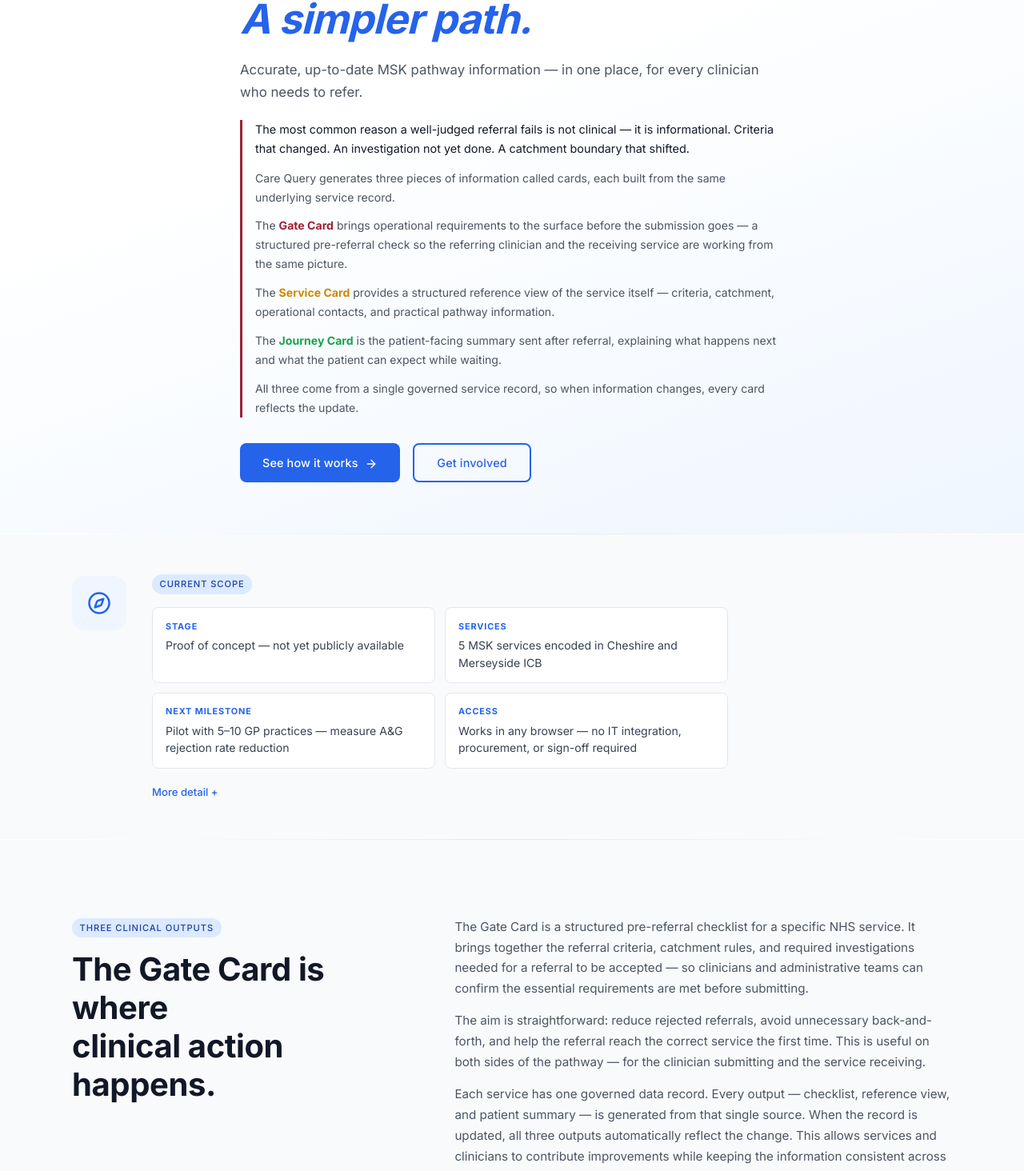
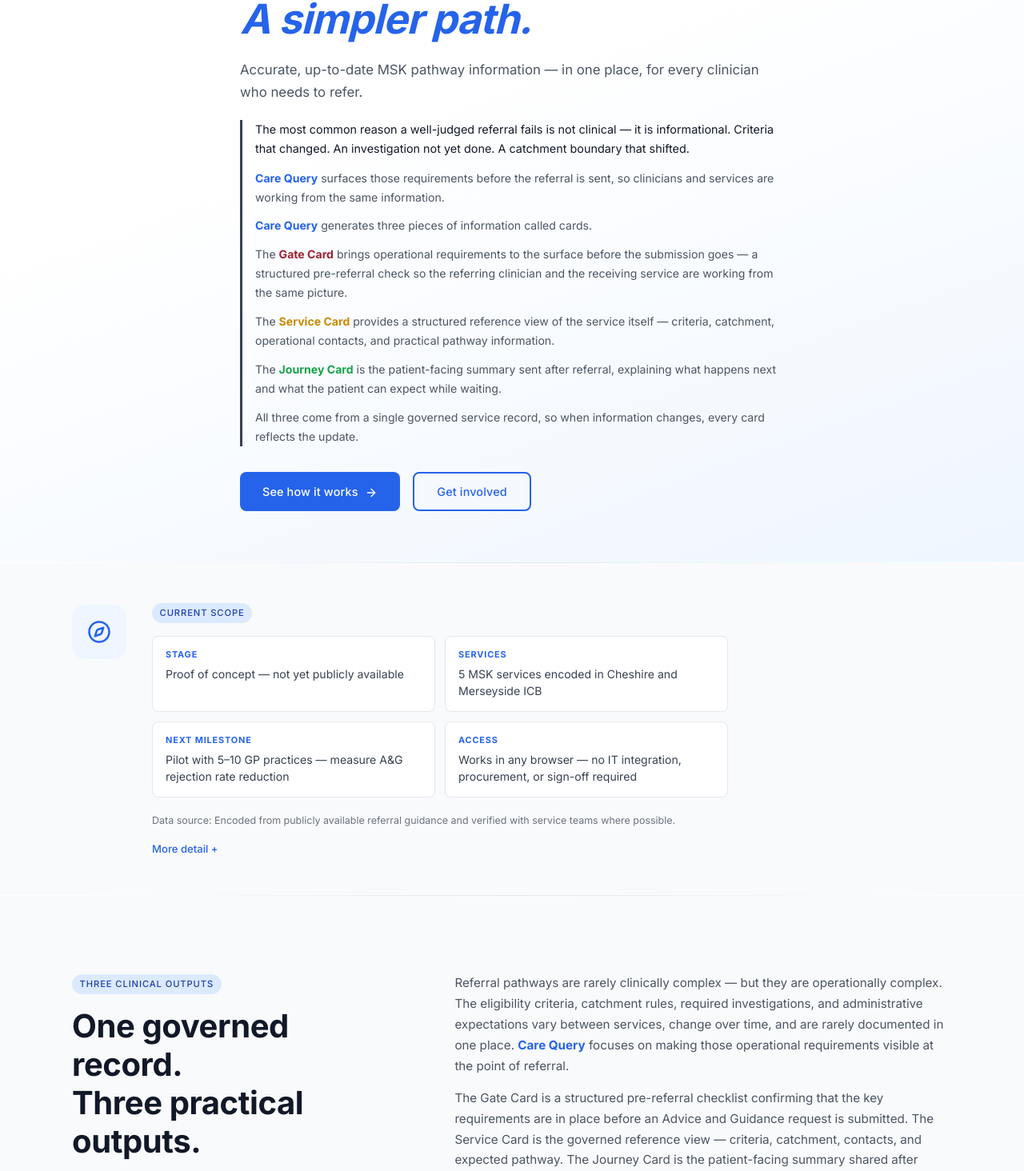
Before and after one commit to IntellTechSolutions/carequery-live-final, a React (Vite) app: page / in a window 1280 px wide. Shown: the part 261-1725 px from the top of the page at 80% size. Built offline with nearby package versions, Linux system fonts and the light colour scheme.

Commit message:
Update App.jsx

```diff
--- a/src/App.jsx
+++ b/src/App.jsx
@@ -82,6 +82,7 @@
         .step-number { font-family: 'Inter', sans-serif; font-weight: 700; font-size: 3rem; color: #dbeafe; line-height: 1; }
         .input-field { font-family: 'Inter', sans-serif; width: 100%; padding: 0.75rem 1rem; border: 1px solid #d1d5db; border-radius: 8px; font-size: 0.9rem; outline: none; background: #fff; transition: border-color 0.2s, box-shadow 0.2s; }
         .input-field:focus { border-color: #3b82f6; box-shadow: 0 0 0 3px rgba(59,130,246,0.15); }
+        .brand { color: #2563eb; font-weight: 700; }
         @media (max-width: 768px) {
           .hero-grid { grid-template-columns: 1fr !important; }
           .three-col { grid-template-columns: 1fr !important; }
@@ -139,12 +140,15 @@
             <p className="body-text" style={{ fontSize: '1.05rem', lineHeight: 1.7, color: '#4b5563', marginBottom: '1.25rem', fontWeight: 400 }}>
               Accurate, up-to-date MSK pathway information — in one place, for every clinician who needs to refer.
             </p>
-            <div style={{ borderLeft: '3px solid #9b2335', paddingLeft: '1rem', marginBottom: '2rem', display: 'flex', flexDirection: 'column', gap: '0.75rem' }}>
+            <div style={{ borderLeft: '3px solid #374151', paddingLeft: '1rem', marginBottom: '2rem', display: 'flex', flexDirection: 'column', gap: '0.75rem' }}>
               <p className="body-text" style={{ fontSize: '0.9rem', lineHeight: 1.7, color: '#111827', fontWeight: 400 }}>
                 The most common reason a well-judged referral fails is not clinical — it is informational. Criteria that changed. An investigation not yet done. A catchment boundary that shifted.
               </p>
               <p className="body-text" style={{ fontSize: '0.88rem', lineHeight: 1.7, color: '#4b5563', fontWeight: 400 }}>
-                Care Query generates three pieces of information called cards, each built from the same underlying service record.
+                <span className="brand">Care Query</span> surfaces those requirements before the referral is sent, so clinicians and services are working from the same information.
+              </p>
+              <p className="body-text" style={{ fontSize: '0.88rem', lineHeight: 1.7, color: '#4b5563', fontWeight: 400 }}>
+                <span className="brand">Care Query</span> generates three pieces of information called cards.
               </p>
               <p className="body-text" style={{ fontSize: '0.88rem', lineHeight: 1.7, color: '#4b5563', fontWeight: 400 }}>
                 The <strong style={{ color: '#9b2335' }}>Gate Card</strong> brings operational requirements to the surface before the submission goes — a structured pre-referral check so the referring clinician and the receiving service are working from the same picture.
@@ -195,6 +199,9 @@
                 </div>
               ))}
             </div>
+            <p className="body-text" style={{ fontSize: '0.78rem', color: '#6b7280', fontWeight: 400, marginBottom: '1rem', lineHeight: 1.5 }}>
+              Data source: Encoded from publicly available referral guidance and verified with service teams where possible.
+            </p>
             <button
               onClick={() => setScopeOpen(!scopeOpen)}
               style={{ background: 'none', border: 'none', cursor: 'pointer', display: 'flex', alignItems: 'center', gap: '0.4rem', padding: '0', marginBottom: scopeOpen ? '1.25rem' : 0 }}
@@ -228,18 +235,18 @@
             <div>
               <span className="tag tag-blue" style={{ marginBottom: '1rem', display: 'inline-block' }}>Three Clinical Outputs</span>
               <h2 className="heading" style={{ fontSize: 'clamp(1.8rem, 4vw, 2.5rem)', lineHeight: 1.2, color: '#111827', letterSpacing: '-0.01em' }}>
-                The Gate Card is where<br />clinical action happens.
+                One governed record.<br />Three practical outputs.
               </h2>
             </div>
             <div style={{ display: 'flex', flexDirection: 'column', gap: '0.9rem' }}>
               <p className="body-text" style={{ fontSize: '0.95rem', lineHeight: 1.7, color: '#4b5563', fontWeight: 400 }}>
-                The Gate Card is a structured pre-referral checklist for a specific NHS service. It brings together the referral criteria, catchment rules, and required investigations needed for a referral to be accepted — so clinicians and administrative teams can confirm the essential requirements are met before submitting.
+                Referral pathways are rarely clinically complex — but they are operationally complex. The eligibility criteria, catchment rules, required investigations, and administrative expectations vary between services, change over time, and are rarely documented in one place. <span className="brand">Care Query</span> focuses on making those operational requirements visible at the point of referral.
               </p>
               <p className="body-text" style={{ fontSize: '0.95rem', lineHeight: 1.7, color: '#4b5563', fontWeight: 400 }}>
-                The aim is straightforward: reduce rejected referrals, avoid unnecessary back-and-forth, and help the referral reach the correct service the first time. This is useful on both sides of the pathway — for the clinician submitting and the service receiving.
+                The Gate Card is a structured pre-referral checklist confirming that the key requirements are in place before an Advice and Guidance request is submitted. The Service Card is the governed reference view — criteria, catchment, contacts, and expected pathway. The Journey Card is the patient-facing summary shared after referral.
               </p>
               <p className="body-text" style={{ fontSize: '0.95rem', lineHeight: 1.7, color: '#4b5563', fontWeight: 400 }}>
-                Each service has one governed data record. Every output — checklist, reference view, and patient summary — is generated from that single source. When the record is updated, all three outputs automatically reflect the change. This allows services and clinicians to contribute improvements while keeping the information consistent across the pathway.
+                Each service has one governed data record. Every output — checklist, reference view, and patient summary — is generated from that single source. When the record is updated, all three outputs automatically reflect the change.
               </p>
             </div>
           </div>
@@ -252,7 +259,7 @@
               tagClass: 'tag-burgundy',
               tagLabel: 'Primary output — GPs · Physician Associates · Paramedics · ACPs · FCPs',
               borderColor: '#9b2335',
-              summary: 'A&G is mandatory from 1 April 2026. The £20 per-request payment is gone. A returned submission now costs time without compensation. The Gate Card is your pre-flight check — a structured checklist confirming the administrative and pathway requirements are in place before the submission leaves the practice. Not another task. Protection from the most preventable failure in the referral process.',
+              summary: 'With A&G mandatory from 1 April 2026, returned submissions create additional work for practices without adding value to patient care. The Gate Card is a structured pre-referral check — confirming the administrative and pathway requirements are in place before the submission leaves the practice. Not another task. Protection from the most preventable failure in the referral process.',
               detail: (
                 <>
                   <p className="body-text" style={{ fontSize: '0.9rem', lineHeight: 1.7, color: '#4b5563', fontWeight: 400, marginBottom: '1.25rem' }}>
@@ -484,7 +491,10 @@
                 Simple by design.<br />No black box, no AI, no guesswork.
               </h2>
               <p className="body-text" style={{ fontSize: '0.95rem', lineHeight: 1.7, color: '#4b5563', fontWeight: 400, marginBottom: '0.75rem' }}>
-                <strong>For practice staff:</strong> Care Query runs in a browser tab. No installation, no IT request, no login, no integration with your clinical system required. Open it, use it, close it.
+                NHS referral pathways are operationally complex but rarely documented in a structured, machine-readable way. <span className="brand">Care Query</span> encodes that information into a single governed record per service — making it available at the point of referral in a consistent, auditable format.
+              </p>
+              <p className="body-text" style={{ fontSize: '0.95rem', lineHeight: 1.7, color: '#4b5563', fontWeight: 400, marginBottom: '0.75rem' }}>
+                <strong>For practice staff:</strong> <span className="brand">Care Query</span> runs in a browser tab. No installation, no IT request, no login, no integration with your clinical system required. Open it, use it, close it.
               </p>
               <p className="body-text" style={{ fontSize: '0.95rem', lineHeight: 1.7, color: '#4b5563', fontWeight: 400 }}>
                 <strong>For commissioners and clinical leads:</strong> The tool reads a single structured data file and renders outputs from it. What you see is exactly what is in that file — no inference, no AI in the routing logic, nothing probabilistic. If a gate appears on a checklist, it is because a named steward put it there. Every output is auditable back to its source.
@@ -517,7 +527,7 @@
                 step: '01',
                 title: 'Governed Data Source',
                 body: 'A single service-records.json file is the source of truth. Each service record contains identity, referral gates, operational signals, and governance metadata. Records are DRAFT until a steward manually verifies and publishes.',
-                pills: ['JSON', 'Kebab-case contract', 'DRAFT / PUBLISHED states'],
+                pills: ['JSON', 'Structured JSON schema', 'DRAFT / PUBLISHED states'],
               },
               {
                 step: '02',
@@ -568,13 +578,13 @@
                 Your judgment.<br />Our structure.
               </h2>
               <p className="body-text" style={{ fontSize: '0.9rem', lineHeight: 1.7, color: '#4b5563', fontWeight: 400, marginBottom: '0.75rem' }}>
-                Clinical judgment comes from you — built over years of training and practice. Care Query does not second-guess it. What it does is make sure the administrative groundwork is solid before the submission leaves, so that your referral decision reaches the service it was meant for.
+                Clinical judgment comes from you — built over years of training and practice. <span className="brand">Care Query</span> does not second-guess it. What it does is make sure the administrative groundwork is solid before the submission leaves, so that your referral decision reaches the service it was meant for.
               </p>
               <p className="body-text" style={{ fontSize: '0.9rem', lineHeight: 1.7, color: '#4b5563', fontWeight: 400, marginBottom: '0.75rem' }}>
-                The Gate Card surfaces criteria, catchment, and investigation requirements. You confirm what applies. The software records it. Nothing in the tool interprets symptoms, recommends a course of action, or suggests a diagnosis. It is an information layer — yours to use, on your terms.
+                <span className="brand">Care Query</span> does not provide diagnosis, triage, or clinical decision support. This lies in the hands of clinicians. The Gate Card surfaces criteria, catchment, and investigation requirements. You confirm what applies. The software records it.
               </p>
               <p className="body-text" style={{ fontSize: '0.9rem', lineHeight: 1.7, color: '#4b5563', fontWeight: 400 }}>
-                Care Query structures referral requirements that already exist across NHS services — making them visible at the point the referral is prepared. The clinical decision remains entirely yours; the platform exists only to support the administrative accuracy around it.
+                <span className="brand">Care Query</span> structures referral requirements that already exist across NHS services — making them visible at the point the referral is prepared. The clinical decision remains entirely yours; the platform exists only to support the administrative accuracy around it.
               </p>
             </div>
             <div style={{ display: 'flex', flexDirection: 'column', gap: '1rem' }}>
@@ -607,19 +617,19 @@
       <section id="get-involved" style={{ padding: '6rem 1.5rem', background: '#ffffff' }}>
         <div style={{ maxWidth: '1100px', margin: '0 auto' }}>
           <div style={{ maxWidth: '760px', marginBottom: '3rem', display: 'flex', gap: '2rem', alignItems: 'flex-start' }}>
-            <div style={{ width: '68px', height: '68px', borderRadius: '16px', background: '#dcfce7', display: 'flex', alignItems: 'center', justifyContent: 'center', flexShrink: 0, marginTop: '0.25rem' }}>
-              <Handshake size={30} color="#16a34a" />
+            <div style={{ width: '68px', height: '68px', borderRadius: '16px', background: '#eff6ff', display: 'flex', alignItems: 'center', justifyContent: 'center', flexShrink: 0, marginTop: '0.25rem' }}>
+              <Handshake size={30} color="#2563eb" />
             </div>
             <div style={{ flex: 1 }}>
             <span className="tag tag-blue" style={{ marginBottom: '1rem', display: 'inline-block' }}>Collaboration</span>
             <h2 className="heading" style={{ fontSize: 'clamp(1.8rem, 4vw, 2.5rem)', lineHeight: 1.2, color: '#111827', marginBottom: '1rem', letterSpacing: '-0.01em' }}>
-              The knowledge is yours.<br />Care Query is just the structure.
+              The knowledge is yours.<br /><span className="brand">Care Query</span> is just the structure.
             </h2>
             <p className="body-text" style={{ fontSize: '0.95rem', lineHeight: 1.7, color: '#4b5563', fontWeight: 400 }}>
               The most valuable thing this project can encode is the operational knowledge that experienced clinicians and administrative staff carry but rarely write down — the nuance behind referral criteria, pathway expectations, and the details that make a referral land well. That knowledge belongs to the people running these services every day. Every voice helps.
             </p>
             <p className="body-text" style={{ fontSize: '0.95rem', lineHeight: 1.7, color: '#4b5563', fontWeight: 400, marginTop: '0.75rem' }}>
-              If you work anywhere along NHS referral pathways — as a GP, nurse, allied health professional, paramedic, ACP, physician associate, or service administrator — and recognise this problem, a conversation is enough to start. No commitment required.
+              If you recognise this problem in your own referral pathways, a short conversation is enough to start. No commitment required.
             </p>
             </div>
           </div>
@@ -651,7 +661,7 @@
           </div>
 
           <p className="body-text" style={{ fontSize: '0.95rem', lineHeight: 1.7, color: '#4b5563', fontWeight: 400, maxWidth: '640px', marginBottom: '3rem' }}>
-            Each service added to Care Query increases its value for every clinician who uses it. The system grows through the contributions of service owners and clinical teams — not as a favour to the project, but because an accurate, current description of their service is directly in their interest: fewer inappropriate referrals, fewer phone calls from practices, fewer returns through A&G.
+            Each service added to <span className="brand">Care Query</span> increases its value for every clinician who uses it. The system grows through the contributions of service owners and clinical teams — not as a favour to the project, but because an accurate, current description of their service is directly in their interest: fewer inappropriate referrals, fewer phone calls from practices, fewer returns through A&G.
           </p>
 
           <div className="card" style={{ padding: '1.75rem', maxWidth: '560px' }}>
@@ -721,7 +731,7 @@
                   </div>
                   <div>
                     <div className="body-text" style={{ fontSize: '0.78rem', fontWeight: 600, letterSpacing: '0.06em', textTransform: 'uppercase', color: '#9ca3af', marginBottom: '0.2rem' }}>The Tool</div>
-                    <a href="https://carequery.app" target="_blank" rel="noreferrer" className="body-text" style={{ color: '#111827', fontWeight: 600, fontSize: '0.9rem', textDecoration: 'none' }}>
+                    <a href="https://carequery.app" target="_blank" rel="noreferrer" className="body-text" style={{ color: '#2563eb', fontWeight: 600, fontSize: '0.9rem', textDecoration: 'none' }}>
                       carequery.app
                     </a>
                     <span className="body-text" style={{ fontSize: '0.82rem', color: '#374151', marginLeft: '0.5rem', fontWeight: 500 }}>— the live PoC (DRAFT, not yet public)</span>
@@ -734,7 +744,7 @@
                 About this project
               </div>
               <p className="body-text" style={{ fontSize: '0.88rem', lineHeight: 1.7, color: '#4b5563', fontWeight: 400, marginBottom: '1rem' }}>
-                Care Query is developed by a practising NHS physiotherapist and First Contact Practitioner through
+                <span className="brand">Care Query</span> is developed by a practising NHS physiotherapist and First Contact Practitioner through
                 Intelligent Technology Solutions Limited — a sole-director private limited company operating entirely
                 independently of any NHS employer.
               </p>
@@ -743,7 +753,7 @@
                 service information only. No NHS patient data is collected, stored, or processed at any stage.
               </p>
               <p className="body-text" style={{ fontSize: '0.88rem', lineHeight: 1.7, color: '#4b5563', fontWeight: 400, marginBottom: '1rem' }}>
-                Care Query is an independent innovation developed in line with NHS digital standards.
+                <span className="brand">Care Query</span> is an independent innovation developed in line with NHS digital standards.
                 It is not endorsed by, affiliated with, or developed on behalf of any NHS organisation.
               </p>
               <p className="body-text" style={{ fontSize: '0.88rem', lineHeight: 1.7, color: '#4b5563', fontWeight: 400 }}>
```
